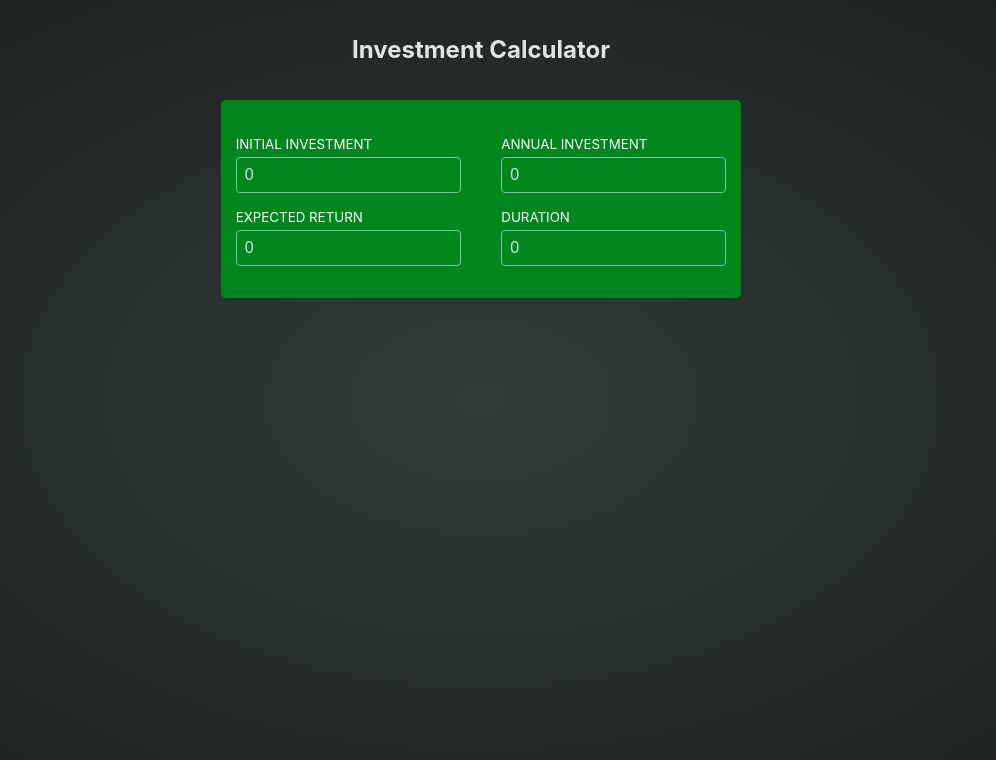
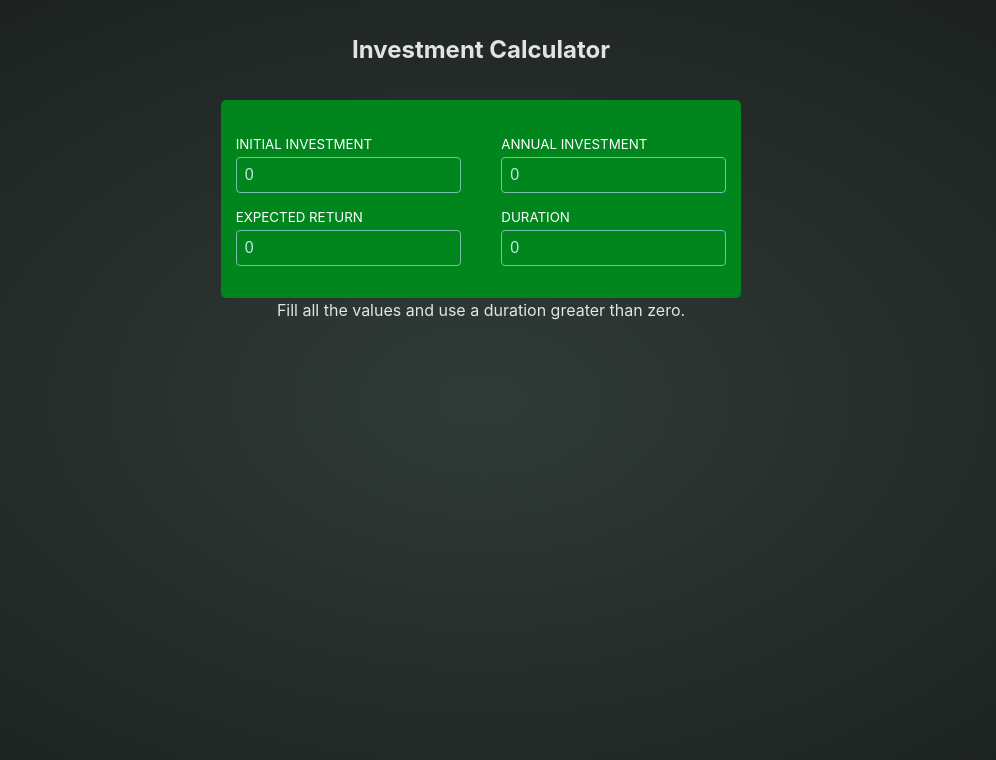
Before and after one commit to john-lund-af/investment-calc, a React (Vite) app: page / in a window 1280 px wide. Shown: the top 760 px of the page, without its empty margins (159-1155 px from the left). Built offline with nearby package versions, Linux system fonts and the light colour scheme.

Commit message:
Validation check on input values.

```diff
--- a/src/App.tsx
+++ b/src/App.tsx
@@ -13,13 +13,14 @@ function App() {
     expectedReturn: 0
   });
 
-  const allValuesFilled = Object.values(investment).every(value => value && !isNaN(value));
+  const inputIsValid = Object.values(investment).every(value => !isNaN(value)) && investment.duration > 0;
 
   return (
     <main>
       <Header />
       <Form investment={investment} onInvestmentChange={setInvestment} />
-      {allValuesFilled && <ResultTable investment={investment} />}
+      {inputIsValid && <ResultTable investment={investment} />}
+      {!inputIsValid && <p className="center">Fill all the values and use a duration greater than zero.</p>}
     </main>
   )
 }
```
